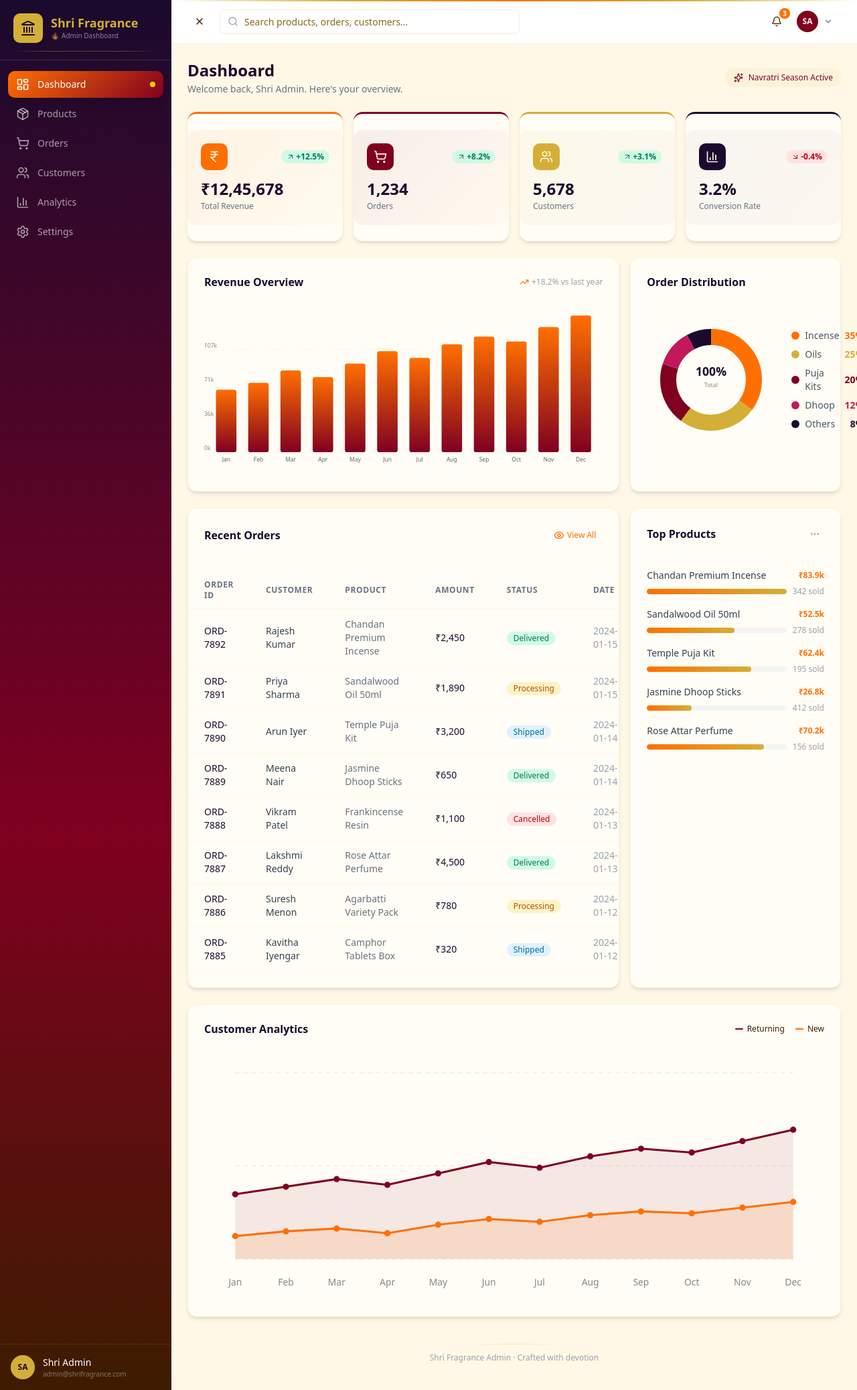
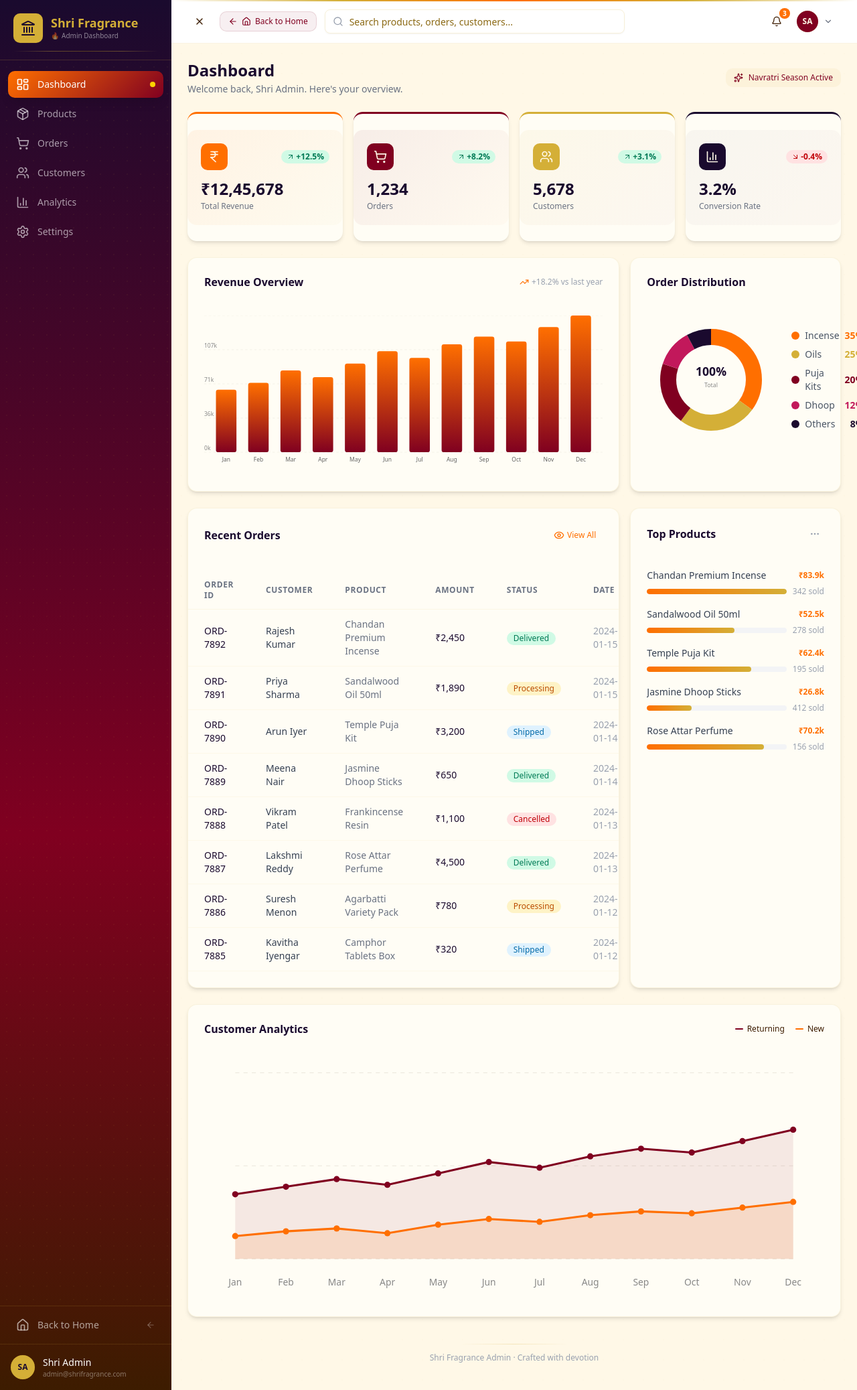
Before and after one commit to mohamedibrahim-777/Fragrance, a Next.js app: page /admin in a window 1280 px wide. Shown: the whole page at 67% size. Built offline with nearby package versions, Linux system fonts and the light colour scheme.

Commit message:
e839a556-97bc-4f08-aad2-67a8c3c288bd

```diff
--- a/src/app/admin/page.tsx
+++ b/src/app/admin/page.tsx
@@ -15,6 +15,7 @@ import {
   Settings, Menu, X, Bell, Search, TrendingUp, TrendingDown,
   IndianRupee, ChevronDown, Landmark, Flame, Sparkles,
   ArrowUpRight, ArrowDownRight, MoreHorizontal, Eye,
+  ArrowLeft, Home,
 } from "lucide-react";
 
 // ── Color Palette ──────────────────────────────────────
@@ -84,6 +85,10 @@ const navItems = [
   { icon: Users, label: "Customers", key: "customers" },
   { icon: BarChart3, label: "Analytics", key: "analytics" },
   { icon: Settings, label: "Settings", key: "settings" },
+];
+
+const bottomNavItems = [
+  { icon: Home, label: "Back to Home", href: "/" },
 ];
 
 // ── SVG Bar Chart ──────────────────────────────────────
@@ -239,6 +244,14 @@ export default function AdminDashboard() {
   const [profileOpen, setProfileOpen] = useState(false);
   const [searchQuery, setSearchQuery] = useState("");
 
+  const goBack = () => {
+    if (typeof window !== "undefined" && window.history.length > 1) {
+      window.history.back();
+    } else {
+      window.location.href = "/";
+    }
+  };
+
   return (
     <div className="flex min-h-screen" style={{ backgroundColor: colors.warmCream }}>
       {/* ── CSS keyframe animations ──────────────────── */}
@@ -333,6 +346,18 @@ export default function AdminDashboard() {
           })}
         </nav>
 
+        {/* Back to Home link */}
+        <div className="px-3 py-2" style={{ borderTop: `1px solid ${colors.templeGold}25` }}>
+          {bottomNavItems.map((item) => (
+            <a key={item.href} href={item.href}
+              className="w-full flex items-center gap-3 px-3 py-2.5 rounded-lg text-sm font-medium transition-all duration-200 text-white/60 hover:text-white hover:bg-white/8">
+              <item.icon className="w-5 h-5 shrink-0" />
+              <span>{item.label}</span>
+              <ArrowLeft className="w-3.5 h-3.5 ml-auto opacity-50" />
+            </a>
+          ))}
+        </div>
+
         {/* Sidebar footer */}
         <div className="px-4 py-4" style={{ borderTop: `1px solid ${colors.templeGold}25` }}>
           <div className="flex items-center gap-3">
@@ -356,6 +381,15 @@ export default function AdminDashboard() {
           <Button variant="ghost" size="icon" onClick={() => setSidebarOpen(!sidebarOpen)} className="shrink-0 hover:bg-gray-100">
             {sidebarOpen ? <X className="w-5 h-5" /> : <Menu className="w-5 h-5" />}
           </Button>
+
+          {/* Back to Home button */}
+          <a href="/"
+            className="shrink-0 flex items-center gap-1.5 px-3 py-1.5 rounded-lg text-xs font-medium transition-all duration-200 hover:shadow-md"
+            style={{ backgroundColor: `${colors.maroon}10`, color: colors.maroon, border: `1px solid ${colors.maroon}20` }}>
+            <ArrowLeft className="w-3.5 h-3.5" />
+            <Home className="w-3.5 h-3.5" />
+            <span className="hidden sm:inline">Back to Home</span>
+          </a>
 
           <div className="relative flex-1 max-w-md">
             <Search className="absolute left-3 top-1/2 -translate-y-1/2 w-4 h-4 text-gray-400" />
```
